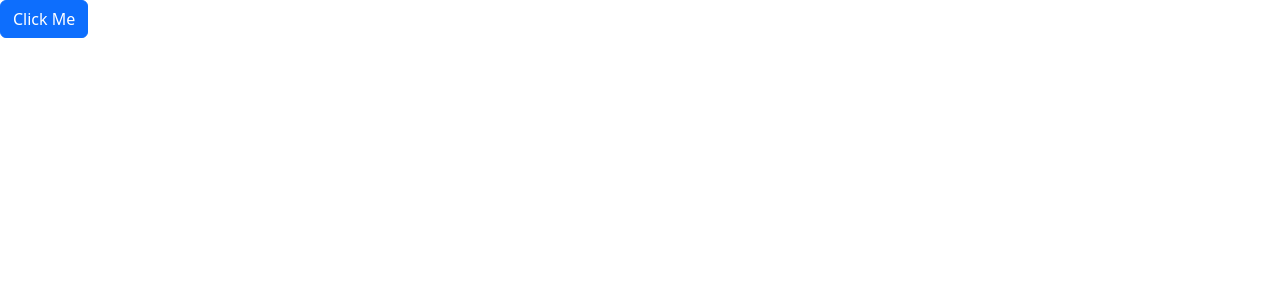
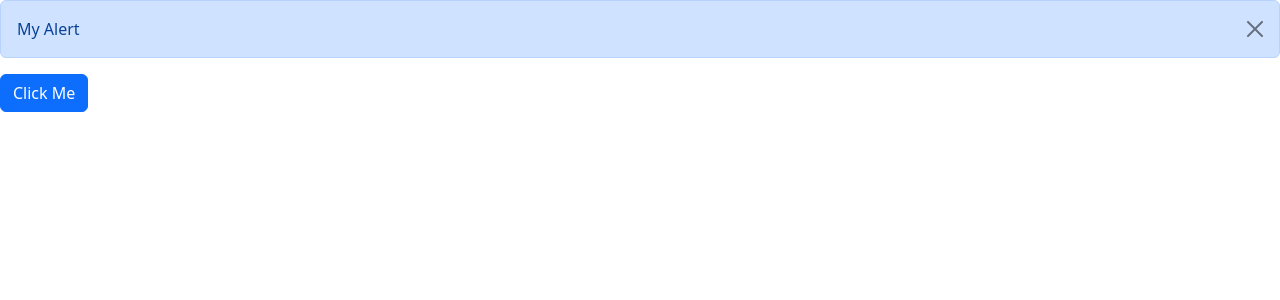
Before and after one commit to ChloeL-E/react-app, a React (Vite) app: page / in a window 1280 px wide. Both pictures are taken after a click on the button "Click Me". Shown: the top 300 px of the page. Built offline with nearby package versions, Linux system fonts and the light colour scheme; the HTML template or start-up script is replaced by a standard one.

Commit message:
Added Alert popup

```diff
--- a/src/App.tsx
+++ b/src/App.tsx
@@ -1,9 +1,16 @@
+import { useState } from "react";
+import Alert from "./components/Alert";
 import Buttons from "./components/Buttons";
 
 function App() {
+  const [alertVisible, setAlertVisibility] = useState(false);
+
   return (
     <div>
-      <Buttons color="primary" onClick={() => console.log("Clicked")}>
+      {alertVisible && (
+        <Alert onClose={() => setAlertVisibility(false)}>My Alert</Alert>
+      )}
+      <Buttons color="primary" onClick={() => setAlertVisibility(true)}>
         Click Me
       </Buttons>
     </div>
--- a/src/components/Alert.tsx
+++ b/src/components/Alert.tsx
@@ -2,10 +2,22 @@
 // using the children Prop we can pass children/more complex structures to a component
 interface Props {
   children: ReactNode;
+  onClose: () => void;
 }
-
-const Alert = ({ children }: Props) => {
-  return <div className="alert alert-primary">{children}</div>;
+// An alert box called My Alert is shown when the Click Me button is clicked(Buttons component). The Alert closes wehen the 'x' button is clicked
+const Alert = ({ children, onClose }: Props) => {
+  return (
+    <div className="alert alert-primary alert-dismissible">
+      My Alert
+      <button
+        type="button"
+        className="btn-close"
+        data-bs-dismiss="alert"
+        aria-label="Close"
+        onClick={onClose}
+      ></button>
+    </div>
+  );
 };
 
 export default Alert;
```
